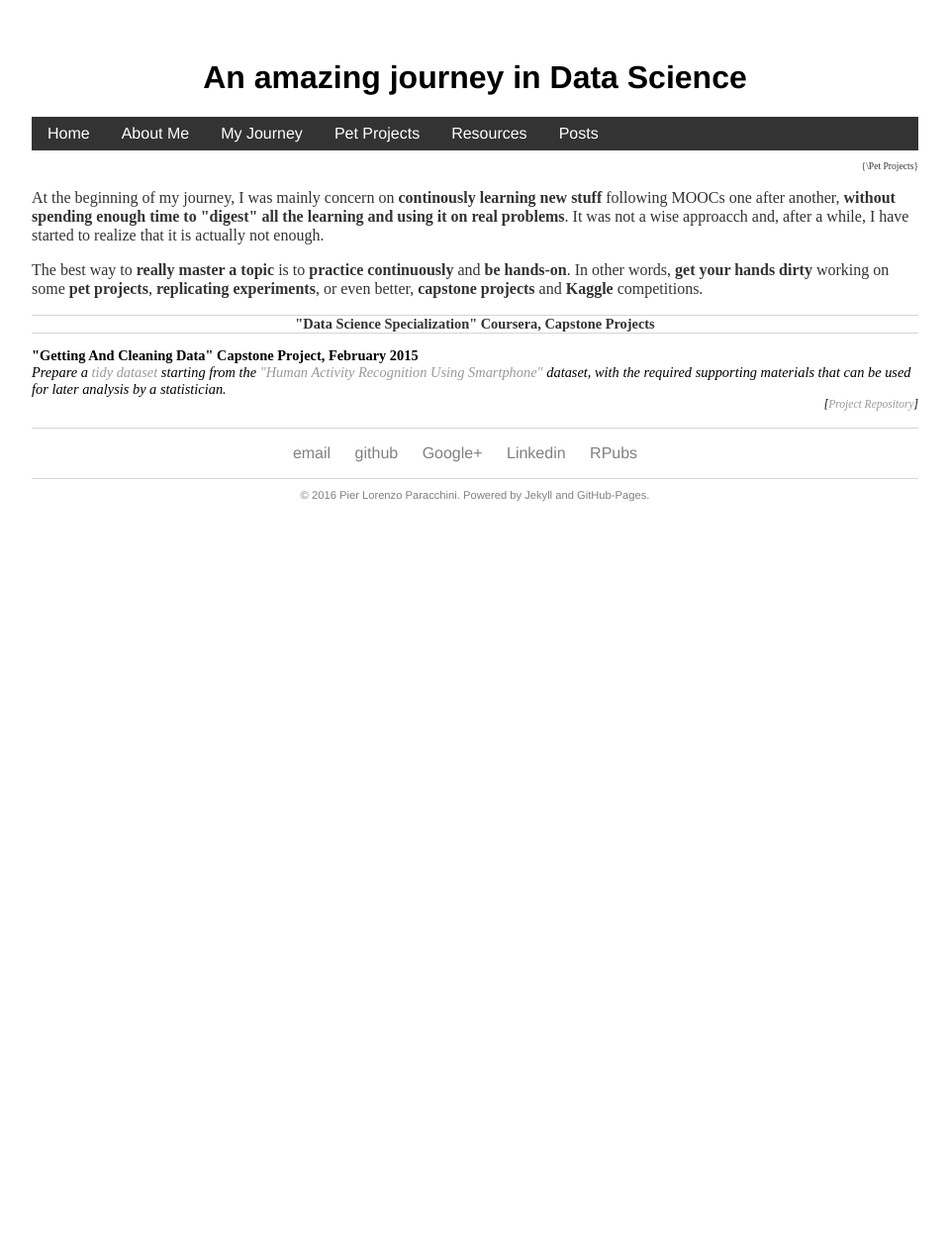
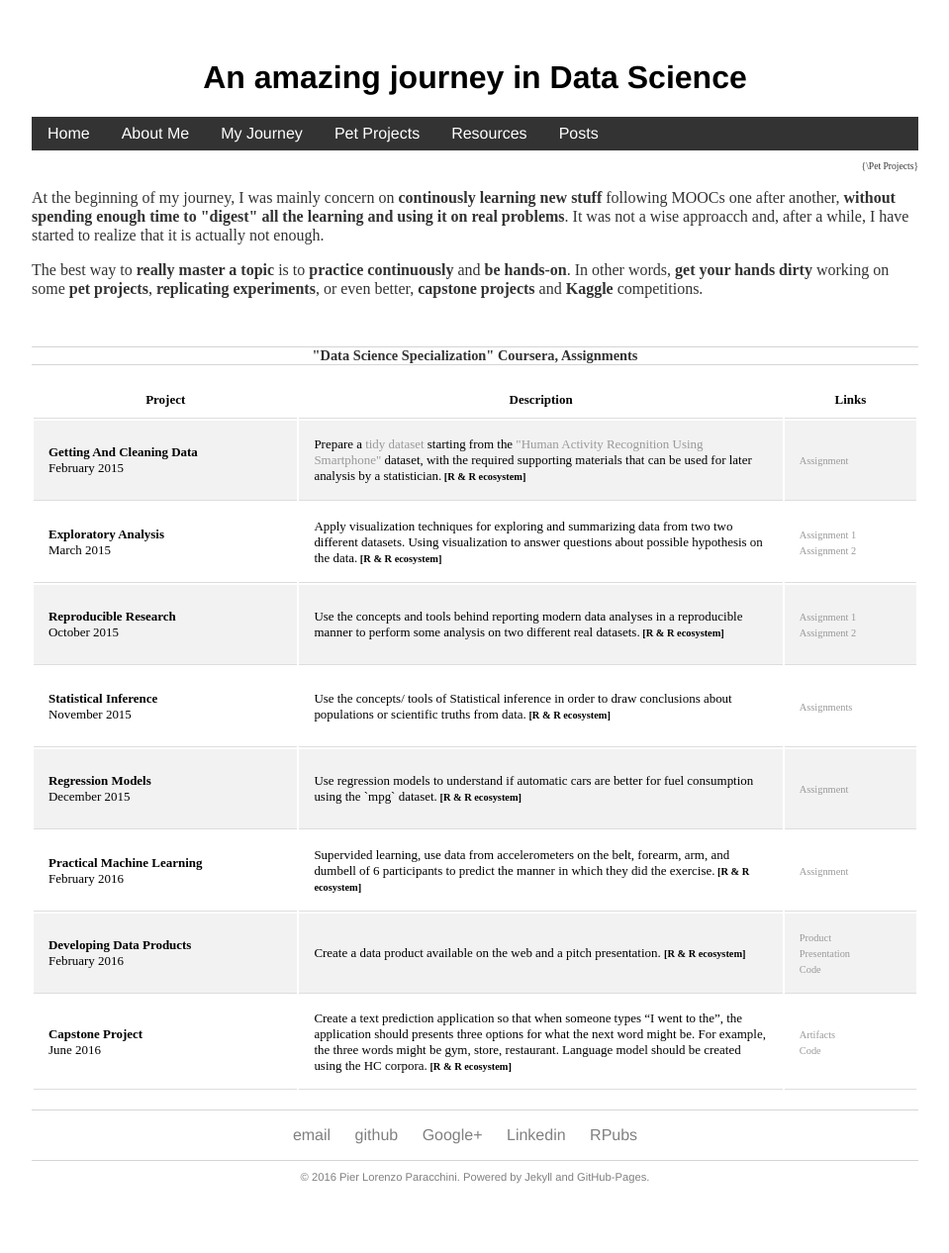
Before and after one commit to pparacch/pparacch.github.io, a Jekyll site: the page built from pet/index.html, in a window 1280 px wide. Shown: the whole page at 99% size, without its empty margins (160-1119 px from the left). Built offline with Jekyll 4.4.1, drawn with Linux system fonts in a browser that asks for light colours; before the commit the page ends 900 px from its top, so only the background shows below that.

Commit message:
Adding assignments DataScience Specialization

```diff
--- a/pet/index.html
+++ b/pet/index.html
@@ -5,6 +5,7 @@ title: Pet Projects
 <style>
 	.pet {
 		font-size: 0.9em;
+		overflow-x: auto;
 	}
 	.petClass {
 		text-align: center;
@@ -12,17 +13,25 @@ title: Pet Projects
 		border-bottom: 1px solid #d5d5d5;
 		font-weight: bold;
   }
-	.petTitle {
-		font-weight: bold;
-  }
-	.petContent {
-		font-style: italic;
-  }
-	.petSupportingMaterial {
-		font-style: italic;
-		text-align: right;
-		font-size: 0.8em;
-  }
+	table {
+		width: auto;;
+		font-size: 0.9em;
+	}
+	th {
+		height: auto;
+		text-align: center;
+		padding: 10px;
+		border-bottom: 1px solid #ddd;
+	}
+	td {
+		height: 50px;
+		vertical-align: center;
+		padding: 15px;
+		border-bottom: 1px solid #ddd;
+	}
+	tr:nth-child(even) {
+		background-color: #f2f2f2
+	}
 </style>
 
 <div class="navigationInfo">
@@ -33,15 +42,120 @@ title: Pet Projects
 
 	<p>The best way to <b>really master a topic</b> is to <b>practice continuously</b> and <b>be hands-on</b>. In other words, <b>get your hands dirty</b> working on some <b>pet projects</b>, <b>replicating experiments</b>, or even better, <b>capstone projects</b> and <b>Kaggle</b> competitions.</p>
 </div><!-- /.blurb -->
+<br/>
+<div class="pet">
+	<p class = "petClass">"Data Science Specialization" Coursera, Assignments</p>
+	<table>
+		<col width="30%">
+	  <col width="55%">
+		<col width="15%">
+	  <tr>
+	    <th>Project</th>
+	    <th>Description</th>
+	    <th>Links</th>
+	  </tr>
+	  <tr>
+	    <td>
+				<b>Getting And Cleaning Data</b><br/>February 2015
+			</td>
+	    <td>
+				<span>Prepare a <a href="ftp://cran.r-project.org/pub/R/web/packages/tidyr/vignettes/tidy-data.html", target="_blank">tidy dataset</a> starting from the <a href="http://archive.ics.uci.edu/ml/datasets/Human+Activity+Recognition+Using+Smartphones", target="_blank">"Human Activity Recognition Using Smartphone"</a> dataset, with the required supporting materials that can be used for later analysis by a statistician.<b style="font-size: 0.8em;"> [R & R ecosystem]</b></span>
+			</td>
+			<td>
+					<span style="font-size: 0.8em;"><a href="https://github.com/pparacch/GettingAndCleaningData" target = "_blank">Assignment</a></span>
+			</td>
+	  </tr>
+		<tr>
+	    <td>
+				<b>Exploratory Analysis</b><br/>March 2015
+			</td>
+	    <td>
+				<span>Apply visualization techniques for exploring and summarizing data from two two different datasets. Using visualization to answer questions about possible hypothesis on the data.<b style="font-size: 0.8em;"> [R & R ecosystem]</b></span>
+			</td>
+			<td>
+					<span style="font-size: 0.8em;"><a href="https://github.com/pparacch/ExData_Plotting1" target = "_blank">Assignment 1</a><br/><a href="https://github.com/pparacch/ExData_Plotting2" target = "_blank">Assignment 2</a></span>
+			</td>
+	  </tr>
+		<tr>
+	    <td>
+				<b>Reproducible Research</b><br/>October 2015
+			</td>
+	    <td>
+				<span>Use the concepts and tools behind reporting modern data analyses in a reproducible manner to perform some analysis on two different real datasets.<b style="font-size: 0.8em;"> [R & R ecosystem]</b></span>
+			</td>
+			<td>
+					<span style="font-size: 0.8em;">
+						<a href="https://github.com/pparacch/RepData_PeerAssessment1" target = "_blank">Assignment 1</a><br/>
+						<a href="https://github.com/pparacch/RepData_PeerAssessment2" target = "_blank">Assignment 2</a></span>
+			</td>
+	  </tr>
+		<tr>
+	    <td>
+				<b>Statistical Inference</b><br/>November 2015
+			</td>
+	    <td>
+				<span>Use the concepts/ tools of Statistical inference in order to draw conclusions about populations or scientific truths from data.<b style="font-size: 0.8em;"> [R & R ecosystem]</b></span>
+			</td>
+			<td>
+					<span style="font-size: 0.8em;">
+						<a href="https://github.com/pparacch/StatisticalInferenceCourse/blob/master/README.md" target = "_blank">Assignments</a>
+			</td>
+	  </tr>
+		<tr>
+	    <td>
+				<b>Regression Models</b><br/>December 2015
+			</td>
+	    <td>
+				<span>Use regression models to understand if automatic cars are better for fuel consumption using the `mpg` dataset.<b style="font-size: 0.8em;"> [R & R ecosystem]</b></span>
+			</td>
+			<td>
+					<span style="font-size: 0.8em;">
+						<a href="https://github.com/pparacch/RegressionModels/blob/master/README.md" target = "_blank">Assignment</a>
+			</td>
+	  </tr>
+		<tr>
+	    <td>
+				<b>Practical Machine Learning</b><br/>February 2016
+			</td>
+	    <td>
+				<span>Supervided learning, use data from accelerometers on the belt, forearm, arm, and dumbell of 6 participants to predict the manner in which they did the exercise.<b style="font-size: 0.8em;"> [R & R ecosystem]</b></span>
+			</td>
+			<td>
+					<span style="font-size: 0.8em;">
+						<a href="https://github.com/pparacch/PracticalMachineLearningAssignment" target = "_blank">Assignment</a>
+			</td>
+	  </tr>
+		<tr>
+	    <td>
+				<b>Developing Data Products</b><br/>February 2016
+			</td>
+	    <td>
+				<span>Create a data product available on the web and a pitch presentation. <b style="font-size: 0.8em;"> [R & R ecosystem]</b></span>
+			</td>
+			<td>
+					<span style="font-size: 0.8em;">
+						<a href="https://pparacch.shinyapps.io/fuelConsumptionDiscovery/" target = "_blank">Product</a><br/>
+						<a href="http://rpubs.com/pparacch/146058" target = "_blank">Presentation</a><br/>
+						<a href="https://github.com/pparacch/DevelopingDataProductsAssignment" target = "_blank">Code</a><br/>
+					</span>
+			</td>
+	  </tr>
+		<tr>
+	    <td>
+				<b>Capstone Project</b><br/>June 2016
+			</td>
+	    <td>
+				<span>Create a text prediction application so that when someone types “I went to the”, the application should presents three options for what the next word might be. For example, the three words might be gym, store, restaurant. Language model should be created using the HC corpora.<b style="font-size: 0.8em;"> [R & R ecosystem]</b></span>
+			</td>
+			<td>
+					<span style="font-size: 0.8em;">
+						<a href="https://github.com/pparacch/CapstoneProjectDataScienceSpecialization/blob/master/README.md" target = "_blank">Artifacts</a><br/>
+						<a href="https://github.com/pparacch/CapstoneProjectDataScienceSpecialization" target = "_blank">Code</a>
+					</span>
+			</td>
 
-<div class="pet">
-	<p class = "petClass">"Data Science Specialization" Coursera, Capstone Projects</p>
-	<div>
-		<span class = "petTitle">"Getting And Cleaning Data" Capstone Project, February 2015</span><br/>
-		<span class = "petContent">Prepare a <a href="ftp://cran.r-project.org/pub/R/web/packages/tidyr/vignettes/tidy-data.html", target="_blank">tidy dataset</a> starting from the <a href="http://archive.ics.uci.edu/ml/datasets/Human+Activity+Recognition+Using+Smartphones", target="_blank">"Human Activity Recognition Using Smartphone"</a> dataset, with the required supporting materials that can be used for later analysis by a statistician.</span>
-		<div class = "petSupportingMaterial">
-			<span>[<a href="https://github.com/pparacch/GettingAndCleaningData" target = "_blank">Project Repository</a>]</span>
-		</div>
-	</div><!-- /.blurb -->
+	  </tr>
+	</table>
+
 </div>
 <br/>
```
